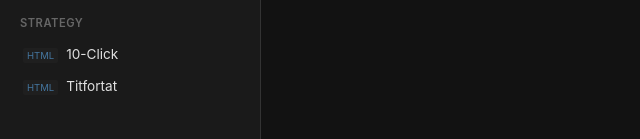
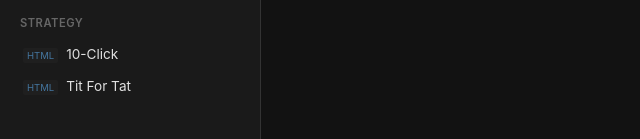
Before and after one commit to AbrahamBisrat/Root, a plain HTML site: page index.html in a window 1280 px wide. Shown: the part 307-446 px from the top of the page, 0-640 px from the left. Drawn offline with nearby package versions, Linux system fonts and the light colour scheme.

Commit message:
naming changes

```diff
--- a/index.html
+++ b/index.html
@@ -163,7 +163,7 @@
 <a href='#data/random/poker.html' class='nav-link'><span class='file-tag tag-html'>HTML</span>Poker</a>
 <div class='category-label'>Strategy</div>
 <a href='#data/strategy/10-Click.html' class='nav-link'><span class='file-tag tag-html'>HTML</span>10-Click</a>
-<a href='#data/strategy/titForTat.html' class='nav-link'><span class='file-tag tag-html'>HTML</span>Titfortat</a>
+<a href='#data/strategy/Tit for Tat.html' class='nav-link'><span class='file-tag tag-html'>HTML</span>Tit For Tat</a>
 
         </div>
     </div>
```
Also changed, not shown: data/strategy/Tit for Tat.html (renamed from data/strategy/titForTat.html).
